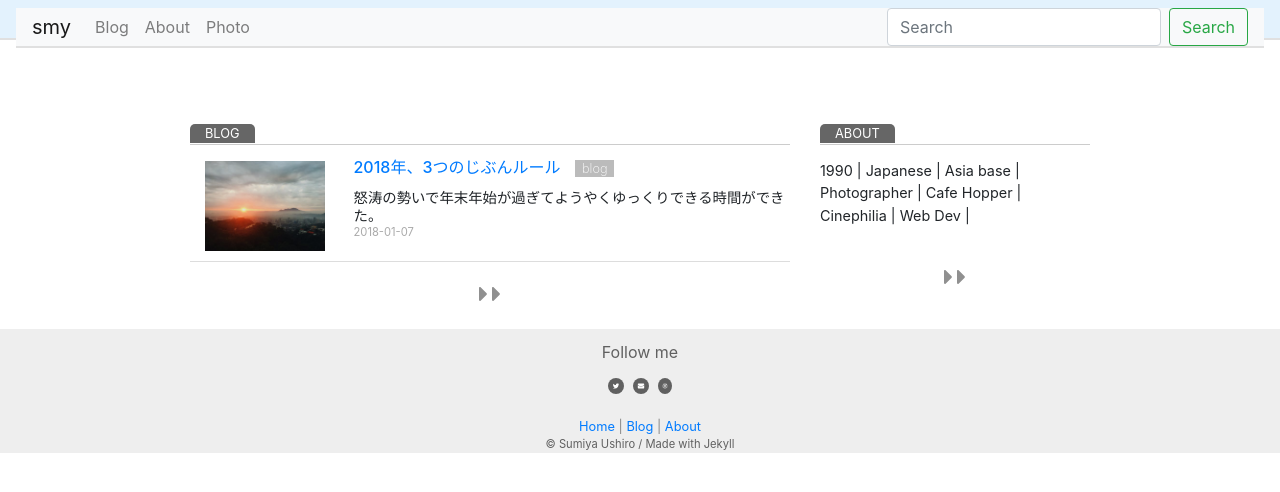
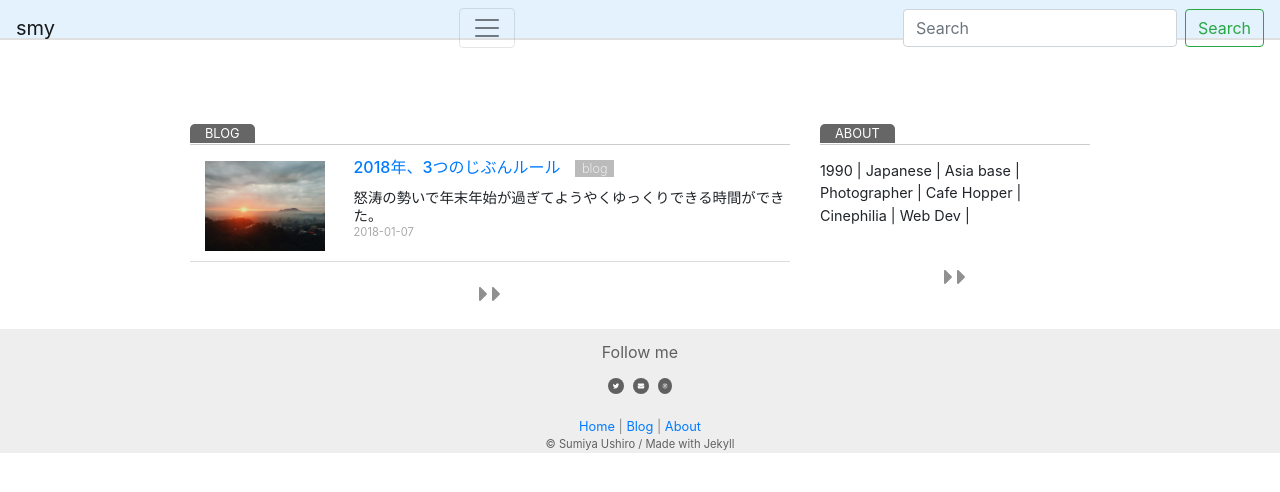
Before and after one commit to sumi0820/smy-jp-v1, a Jekyll site: the page built from index.md, in a window 1280 px wide. Shown: the top 492 px of the page. Built offline with Jekyll 4.4.1, drawn with Linux system fonts in a browser that asks for light colours; nearby versions of some CDN libraries.

Commit message:
initial commit

```diff
--- a/_includes/top-nav.html
+++ b/_includes/top-nav.html
@@ -1,8 +1,6 @@
-    <link rel="stylesheet" href="https://stackpath.bootstrapcdn.com/bootstrap/4.3.1/css/bootstrap.min.css" integrity="sha384-ggOyR0iXCbMQv3Xipma34MD+dH/1fQ784/j6cY/iJTQUOhcWr7x9JvoRxT2MZw1T" crossorigin="anonymous">
+<link rel="stylesheet" href="https://stackpath.bootstrapcdn.com/bootstrap/4.3.1/css/bootstrap.min.css" integrity="sha384-ggOyR0iXCbMQv3Xipma34MD+dH/1fQ784/j6cY/iJTQUOhcWr7x9JvoRxT2MZw1T" crossorigin="anonymous">
 
-    <nav class="navbar navbar-light" style="background-color: #e3f2fd;">
-
-      <nav class="navbar navbar-expand-lg navbar-light bg-light">
+  <nav class="navbar navbar-light" style="background-color: #e3f2fd;">
       <a class="navbar-brand" href="{{ site.url }}/">smy</a>
       <button class="navbar-toggler" type="button" data-toggle="collapse" data-target="#navbarTogglerDemo02" aria-controls="navbarTogglerDemo02" aria-expanded="false" aria-label="Toggle navigation">
         <span class="navbar-toggler-icon"></span>
@@ -31,5 +29,3 @@
       <button class="btn btn-outline-success my-2 my-sm-0" type="submit">Search</button>
     </form>
   </nav>
-    </nav>
-  </nav>
```
